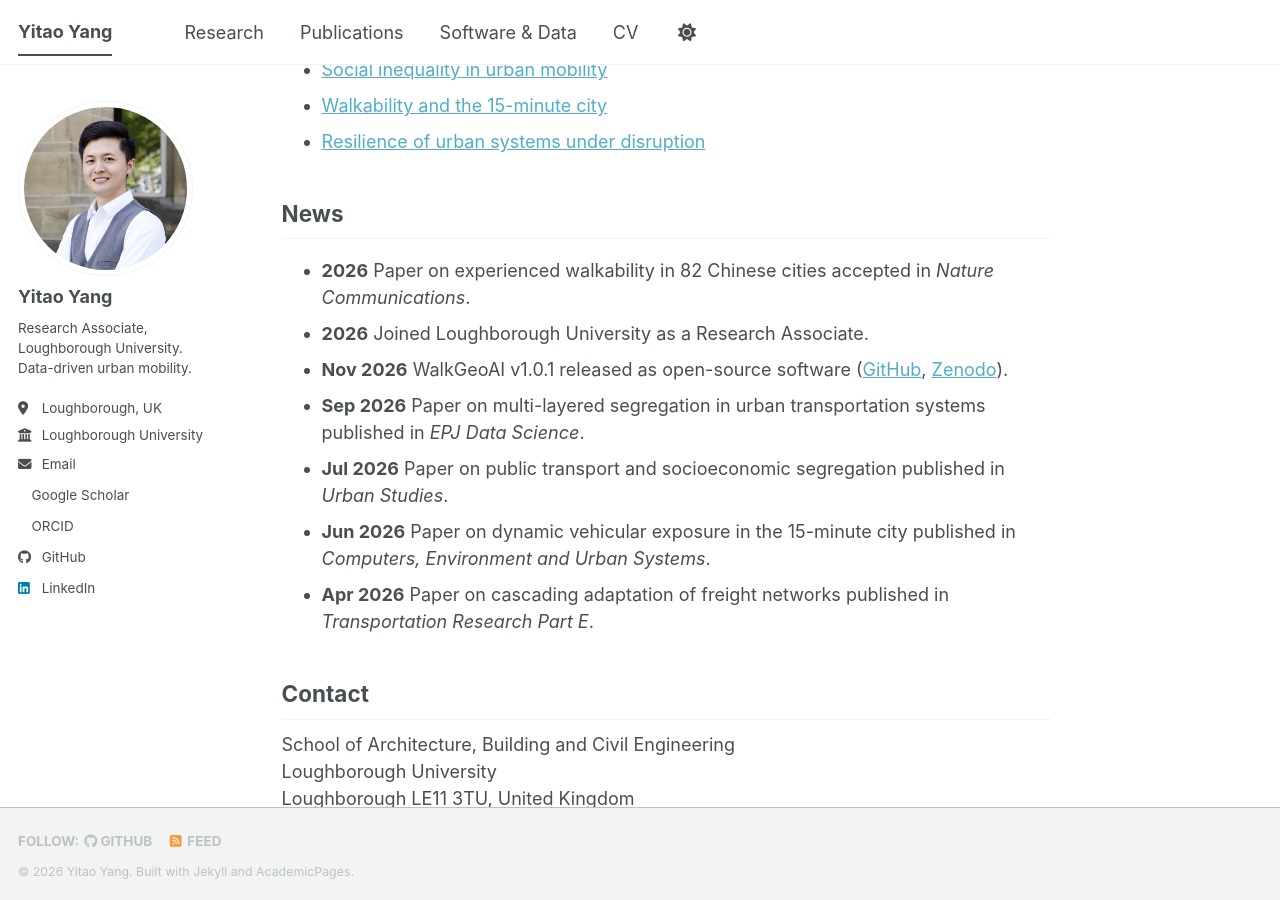
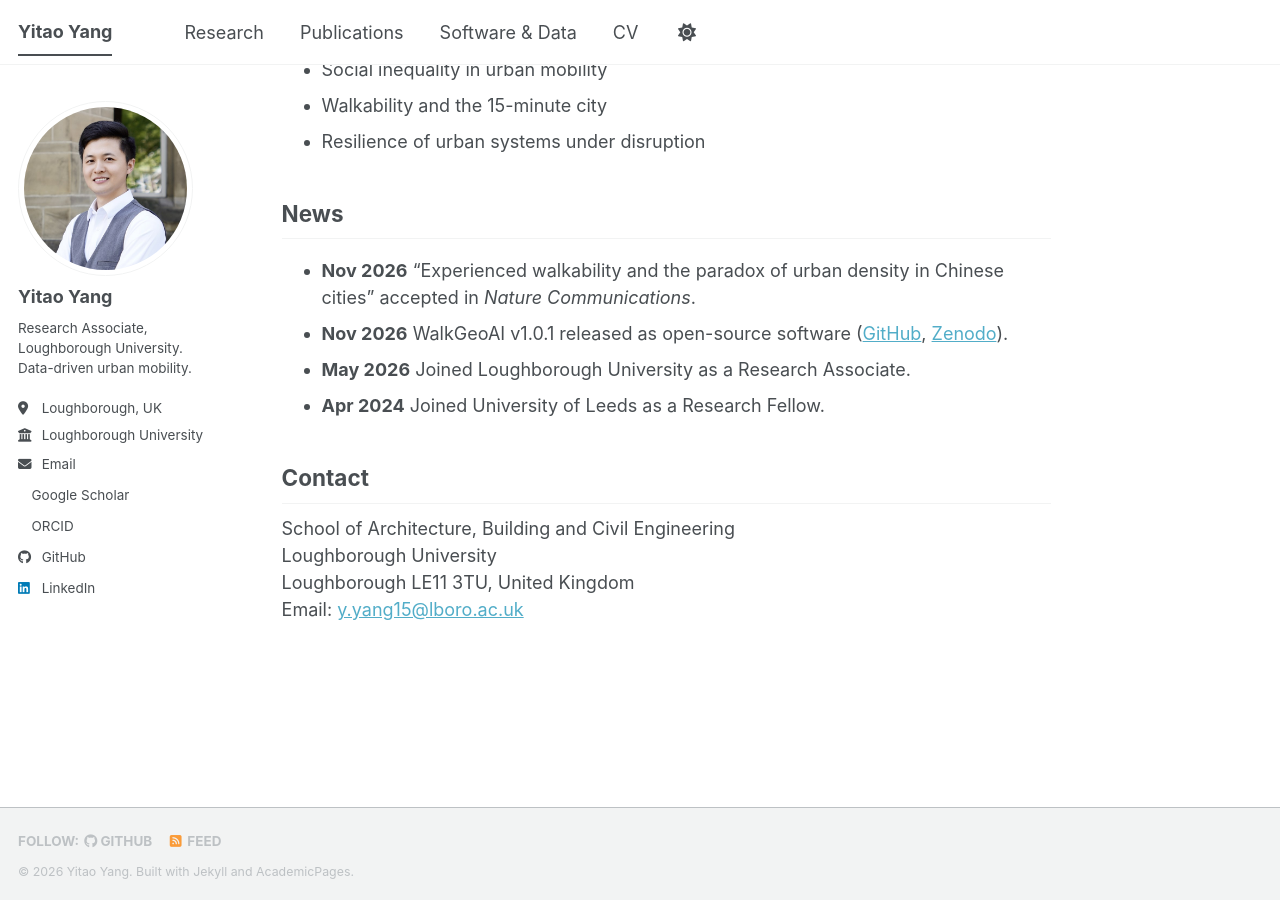
Before and after one commit to UrbanMobility-y/UrbanMobility-y.github.io, a Jekyll site: the page built from _pages/about.md, in a window 1280 px wide and 900 px high, scrolled down 641 px. Built offline with Jekyll 4.4.1, drawn with Linux system fonts in a browser that asks for light colours; a script bundle is joined from its source files by our own code; a style sheet for code colours, icons or effects is not loaded.

Commit message:
Home: plain theme list; news updated

```diff
--- a/_pages/about.md
+++ b/_pages/about.md
@@ -15,22 +15,19 @@ Previously, I was a Research Fellow at the School of Geography, [University of L
 
 Research themes
 ------
-* [Trajectory analytics and geospatial data fusion](/research/#trajectory-analytics-and-geospatial-data-fusion)
-* [GeoAI for mobility prediction](/research/#geoai-for-mobility-prediction)
-* [Structure and function of urban freight systems](/research/#structure-and-function-of-urban-freight-systems)
-* [Social inequality in urban mobility](/research/#social-inequality-in-urban-mobility)
-* [Walkability and the 15-minute city](/research/#walkability-and-the-15-minute-city)
-* [Resilience of urban systems under disruption](/research/#resilience-of-urban-systems-under-disruption)
+* Trajectory analytics and geospatial data fusion
+* GeoAI for mobility prediction
+* Structure and function of urban freight systems
+* Social inequality in urban mobility
+* Walkability and the 15-minute city
+* Resilience of urban systems under disruption
 
 News
 ------
-* **2026** Paper on experienced walkability in 82 Chinese cities accepted in *Nature Communications*.
-* **2026** Joined Loughborough University as a Research Associate.
+* **Nov 2026** “Experienced walkability and the paradox of urban density in Chinese cities” accepted in *Nature Communications*.
 * **Nov 2026** WalkGeoAI v1.0.1 released as open-source software ([GitHub](https://github.com/UrbanMobility-y/WalkGeoAI), [Zenodo](https://doi.org/10.5281/zenodo.24030782)).
-* **Sep 2026** Paper on multi-layered segregation in urban transportation systems published in *EPJ Data Science*.
-* **Jul 2026** Paper on public transport and socioeconomic segregation published in *Urban Studies*.
-* **Jun 2026** Paper on dynamic vehicular exposure in the 15-minute city published in *Computers, Environment and Urban Systems*.
-* **Apr 2026** Paper on cascading adaptation of freight networks published in *Transportation Research Part E*.
+* **May 2026** Joined Loughborough University as a Research Associate.
+* **Apr 2024** Joined University of Leeds as a Research Fellow.
 
 Contact
 ------
```
